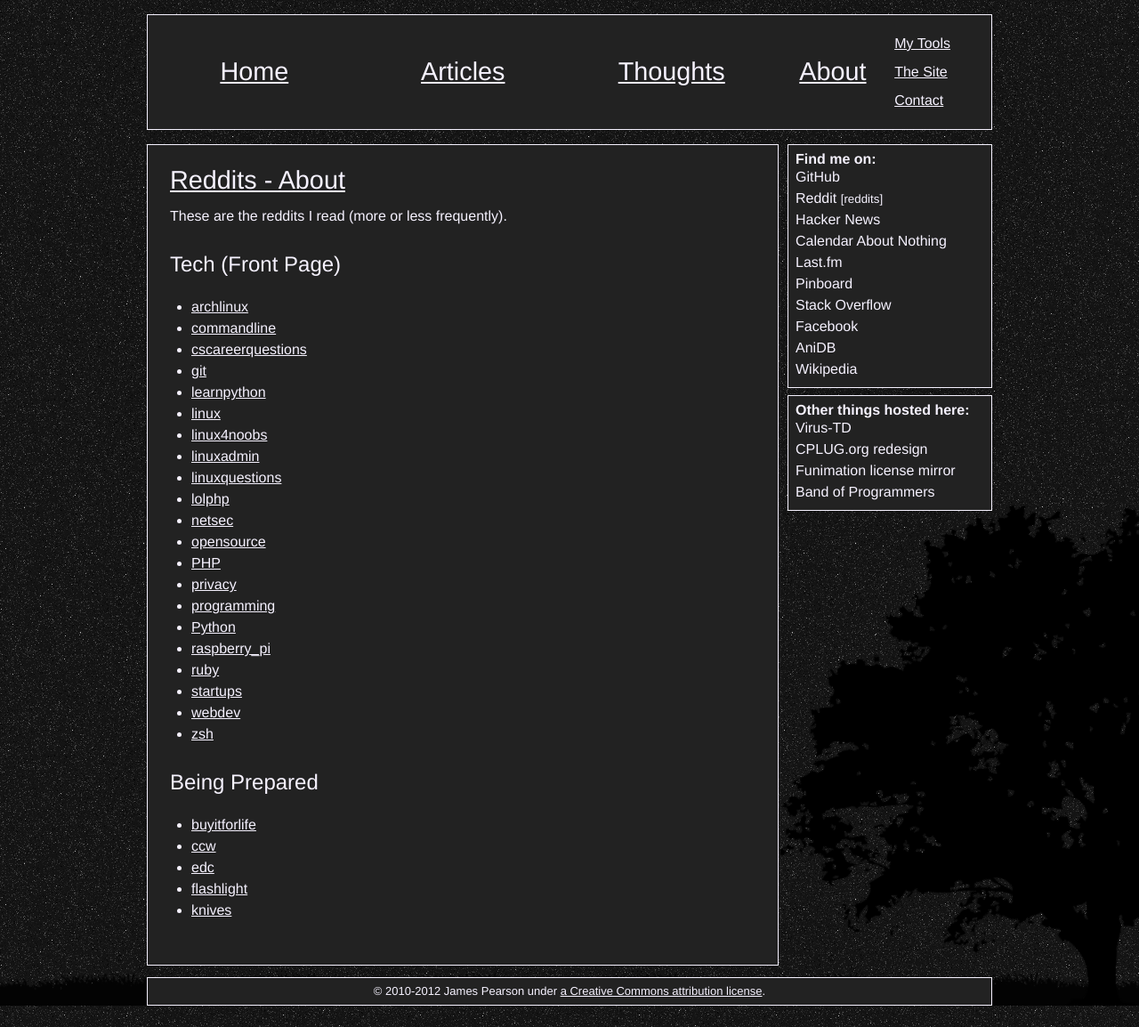
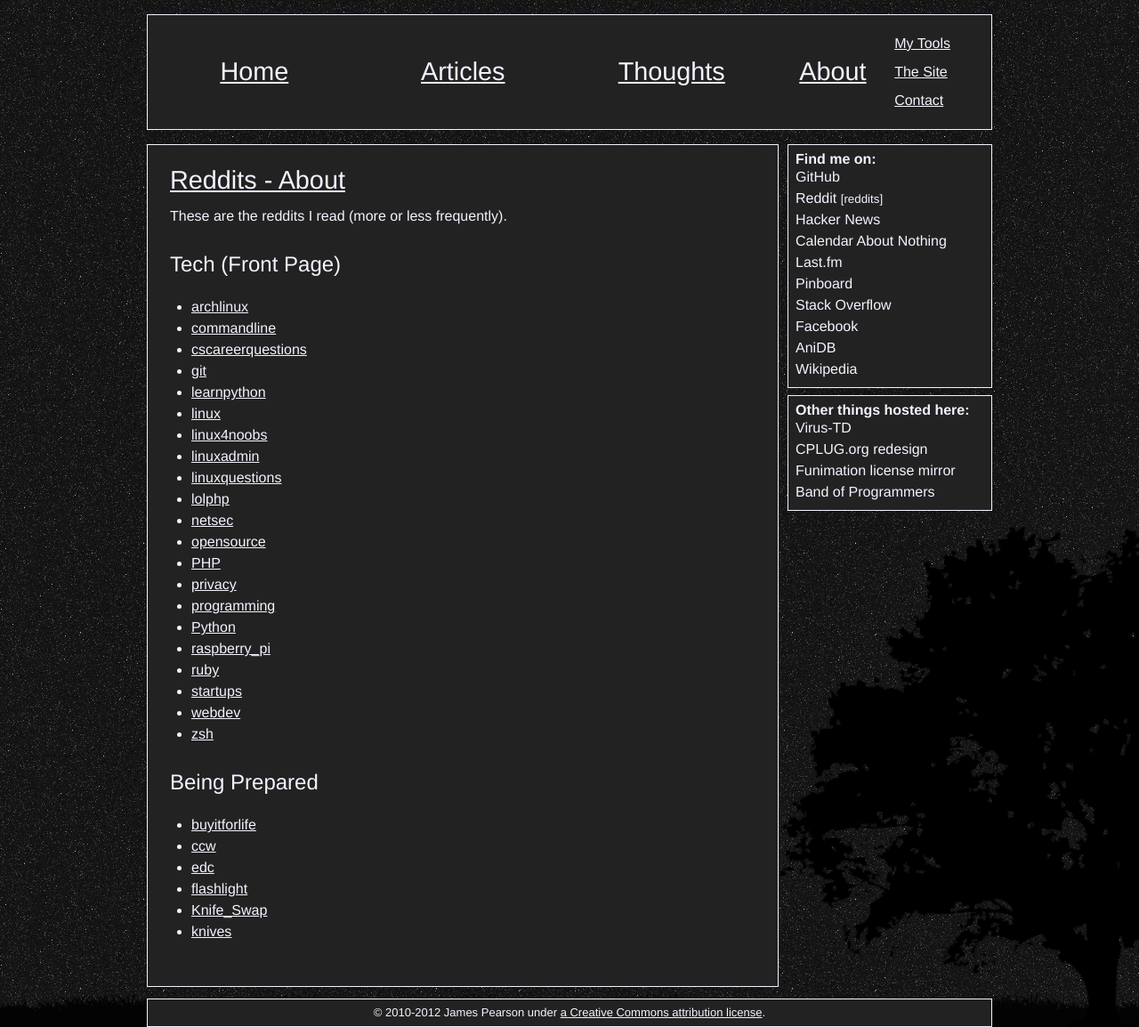
Before and after one commit to xiongchiamiov/xiongchiamiov.github.com, a Jekyll site: the page built from about/reddits.md, in a window 1280 px wide. Shown: the whole page at 89% size. Built offline with Jekyll 4.4.1, drawn with Linux system fonts in a browser that asks for light colours; Markdown is read by kramdown in place of the engine named in the settings; comment, search, counter and statistics services are not loaded.

Commit message:
add knife_swap to list of reddits

```diff
--- a/about/reddits.md
+++ b/about/reddits.md
@@ -35,4 +35,5 @@ These are the reddits I read (more or less frequently).
 * [ccw](http://reddit.com/r/ccw)
 * [edc](http://reddit.com/r/edc)
 * [flashlight](http://reddit.com/r/flashlight)
+* [Knife_Swap](http://reddit.com/r/knife_swap)
 * [knives](http://reddit.com/r/knives)
```
